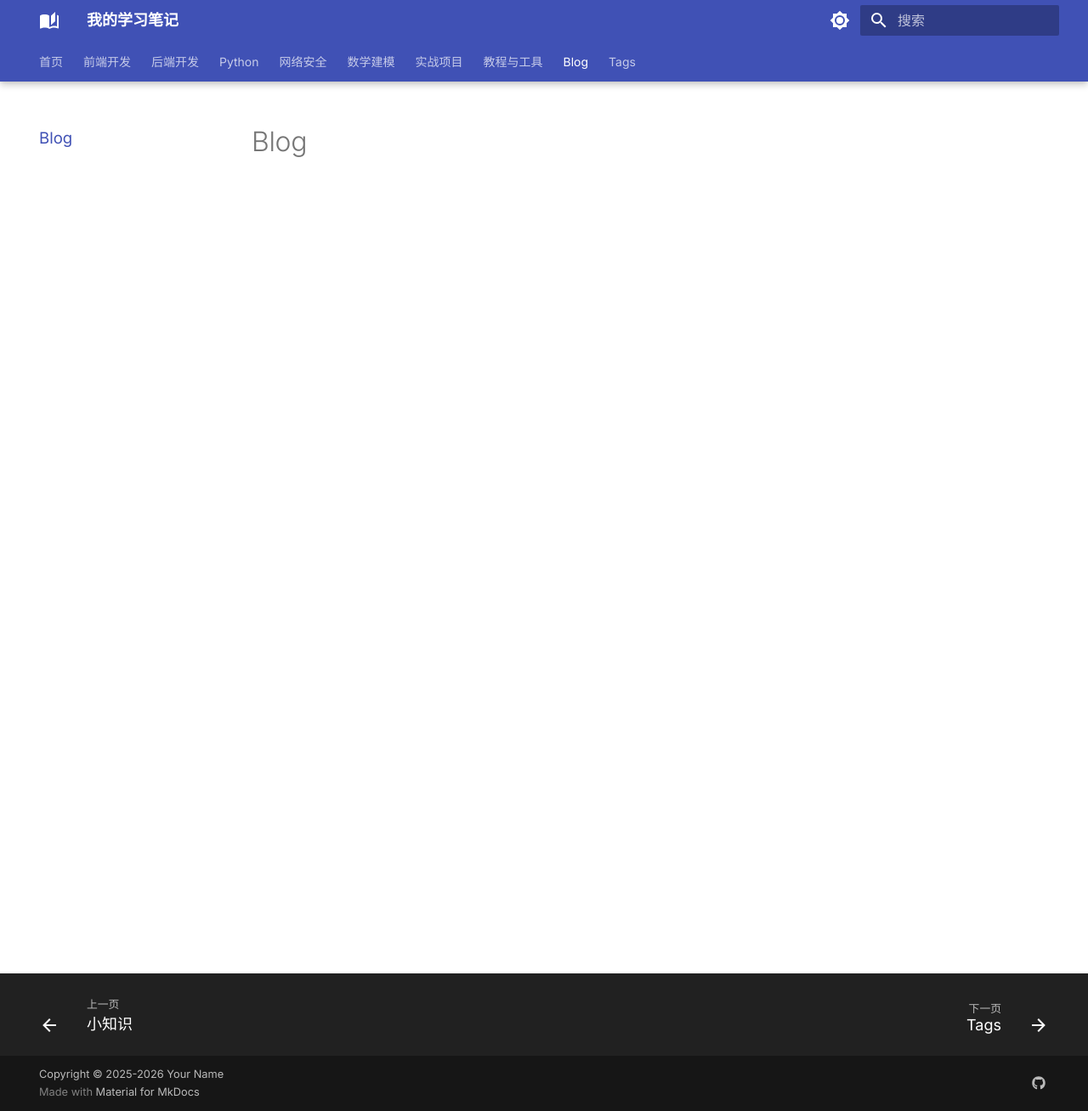
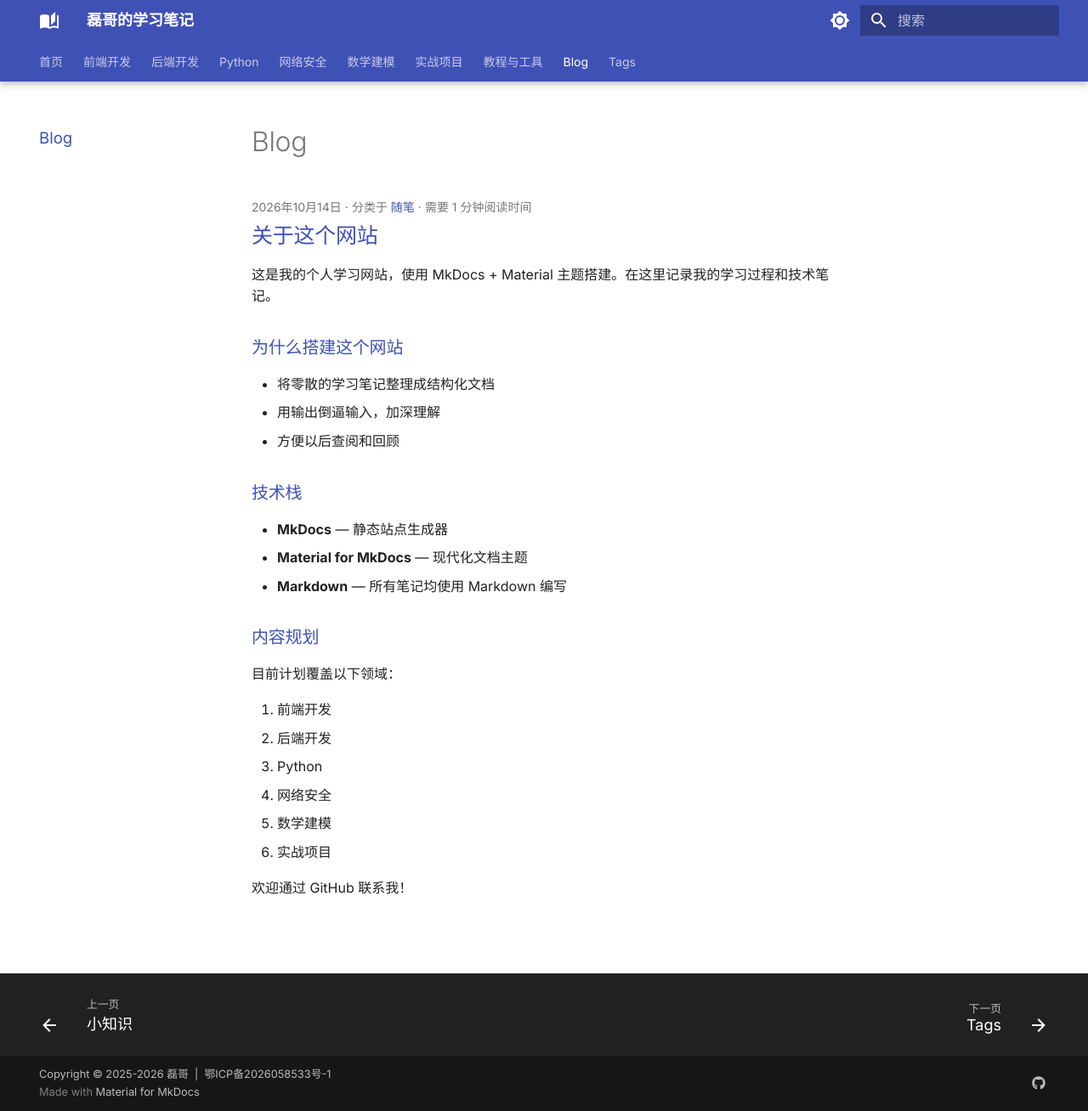
Before and after one commit to Evan810/mkdoc, an MkDocs documentation site: the page built from docs/blog/index.md, in a window 1280 px wide and 1308 px high. Shown: the whole window at 85% size. Built offline with MkDocs 1.6.1 and Material for MkDocs 9.7.7, drawn with Linux system fonts in a browser that asks for light colours; plug-ins that fetch from the network failed and are left out.

Commit message:
初始目录

```diff
--- a/docs/blog/.authors.yml
+++ b/docs/blog/.authors.yml
@@ -1,4 +1,4 @@
-Your Name:
+author:
   name: Your Name
   description: 全栈开发者，热爱技术
   avatar: https://github.com/your-username.png
--- a/mkdocs.yml
+++ b/mkdocs.yml
@@ -1,7 +1,7 @@
 # ============================================================
 # 我的学习笔记 - MkDocs Material 配置
 # ============================================================
-site_name: 我的学习笔记
+site_name: 磊哥的学习笔记
 site_description: 个人学习记录，涵盖前端、后端、Python、网络安全、数据建模等
 site_url: https://your-username.github.io/your-repo/
 
@@ -10,7 +10,7 @@
 # repo_name: GitHub
 # edit_uri: edit/main/docs/
 
-copyright: Copyright &copy; 2025-2026 Your Name
+copyright: Copyright &copy; 2025-2026 磊哥 &nbsp;|&nbsp; <a href="https://beian.miit.gov.cn/" target="_blank">鄂ICP备2026058533号-1</a>
 
 # ============================================================
 # 主题配置
@@ -129,9 +129,10 @@
       categories: true
       pagination: true
       pagination_per_page: 10
+      authors: false
   - tags
   - search
-  - social
+  # - social  # 社交卡片（需要 Cairo 原生库，Windows 上暂时禁用）
   - rss:
       feed_ttl: 1440
   - git-revision-date-localized:
--- a/pyproject.toml
+++ b/pyproject.toml
@@ -4,7 +4,7 @@
 requires-python = ">=3.13"
 dependencies = [
     "mkdocs-git-revision-date-localized-plugin>=1.6.0",
-    "mkdocs-material>=9.7.7",
+    "mkdocs-material[imaging]>=9.7.7",
     "mkdocs-rss-plugin>=1.19.0",
     "pymdown-extensions>=12.2",
 ]
```
Also changed, not shown: docs/blog/posts/2026-10-14-hello-world.md (+0 -2 lines), 1 other file.
